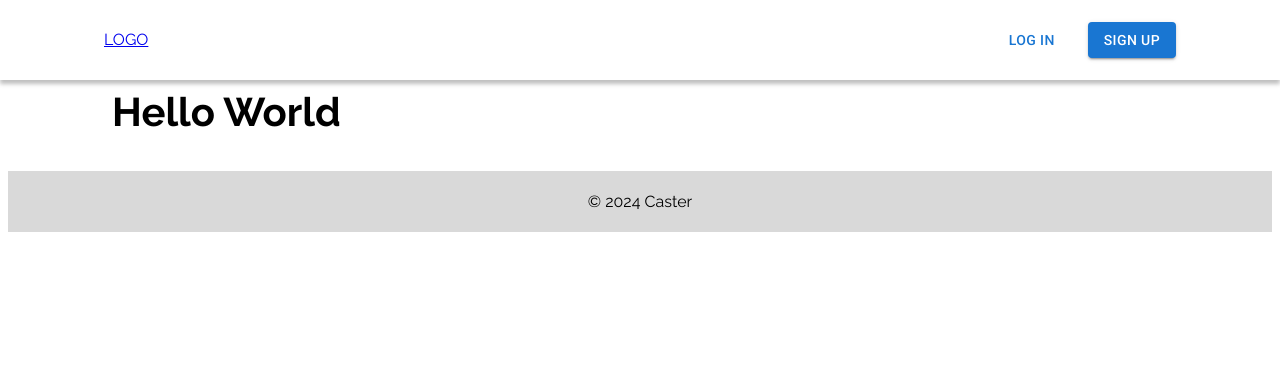
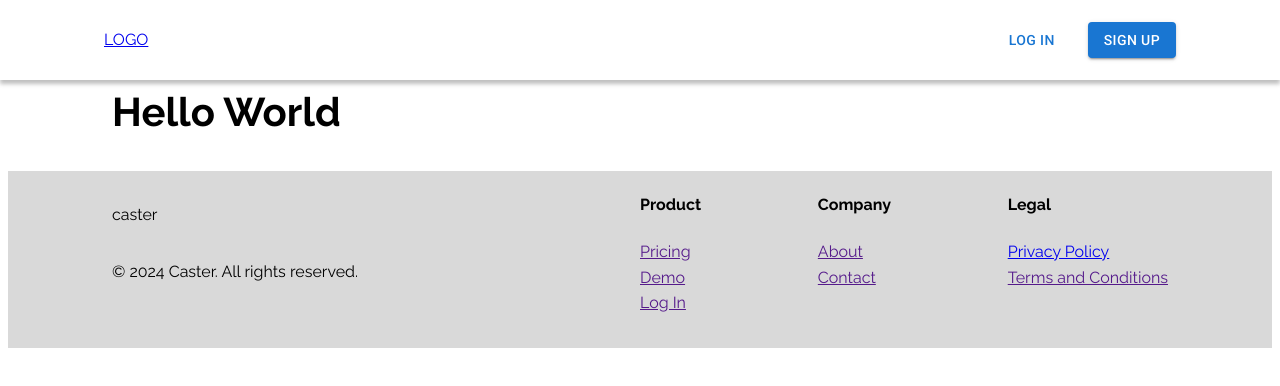
Before and after one commit to prestondavid99/SandboxLandingPage, a Next.js app: page / in a window 1280 px wide. Shown: the top 386 px of the page. Built offline with nearby package versions, Linux system fonts and the light colour scheme.

Commit message:
Finished footer!

```diff
--- a/src/components/layout/Footer.tsx
+++ b/src/components/layout/Footer.tsx
@@ -1,11 +1,42 @@
+import Link from "next/link";
+
 const Footer: React.FC = () => {
     return (
-        <footer>
+        <footer className="footer">
             <div className="footer-container">
+                {/*Left Section: Logo and Copyright*/}
+                <div className="footer-left">
+                    <div className="logo">
+                        <p>caster</p>
+                    </div>
+                    <p>&copy; 2024 Caster. All rights reserved.</p>
+                </div>
 
+                {/*Right Section: Navigation Links*/}
+                <div className="footer-right">
+                    <div className="footer-column">
+                        <h4>Product</h4>
+                        <Link href={""}>Pricing</Link>
+                        <Link href={""}>Demo</Link>
+                        <Link href={""}>Log In</Link>
+                    </div>
+
+                    <div className="footer-column">
+                        <h4>Company</h4>
+                        <Link href={""}>About</Link>
+                        <Link href={""}>Contact</Link>
+
+                    </div>
+
+                    <div className="footer-column">
+                        <h4>Legal</h4>
+                        <Link href={"TODO"}>Privacy Policy</Link>
+                        <Link href={""}>Terms and Conditions</Link>
+                    </div>
+                </div>
             </div>
-            <p>&copy; {new Date().getFullYear()} Caster</p>
         </footer>
+
     );
 };
 
--- a/src/pages/_document.tsx
+++ b/src/pages/_document.tsx
@@ -7,7 +7,10 @@ export default function Document() {
                 <meta charSet="UTF-8"/>
                 <link rel="icon" href="/favicon.ico"/>
                 <link rel="preconnect" href="https://fonts.googleapis.com"/>
-                <link rel="preconnect" href="https://fonts.gstatic.com"/>
+                <link rel="preconnect" href="https://fonts.gstatic.com" crossOrigin="anonymous"/>
+                <link
+                    href="https://fonts.googleapis.com/css2?family=Raleway:ital,wght@0,100..900;1,100..900&display=swap"
+                    rel="stylesheet"/>
                 <link
                     rel="stylesheet"
                     href="https://fonts.googleapis.com/css2?family=Roboto:wght@300;400;500;700&display=swap"
@@ -16,11 +19,6 @@ export default function Document() {
                     rel="stylesheet"
                     href="https://fonts.googleapis.com/icon?family=Material+Icons"
                 />
-                <link rel="preconnect" href="https://fonts.googleapis.com"/>
-                <link rel="preconnect" href="https://fonts.gstatic.com" crossOrigin="anonymous"/>
-                <link
-                    href="https://fonts.googleapis.com/css2?family=Raleway:ital,wght@0,100..900;1,100..900&display=swap"
-                    rel="stylesheet"/>
             </Head>
             <body>
             <Main/>
--- a/src/styles/style.css
+++ b/src/styles/style.css
@@ -107,10 +107,39 @@ main {
 footer {
     background-color: var(--background-color-2);
     text-align: center;
-    padding: 2px;
+    padding: 0 var(--side-padding);
     color: #000;
     box-sizing: border-box;
     width: 100%;
+}
+
+.footer-container {
+    display: flex;
+    justify-content: space-between;
+    align-items: center;
+    padding-bottom: 2rem; /*TODO: This is my quick fix for centering the footer.*/
+}
+.footer-left {
+    display: flex;
+    flex-direction: column;
+    align-items: flex-start;
+    justify-content: flex-start;
+}
+
+.footer-right {
+    display: flex;
+    flex-direction: row;
+    align-items: flex-start;
+    justify-content: space-between;
+    width: 50%;
+}
+
+.footer-column {
+    display: flex;
+    flex-direction: column;
+    align-items: start;
+    justify-content: center;
+
 }
 
 html {
```
Also changed, not shown: 1 other file (tests, documents, lock files or other folders).
